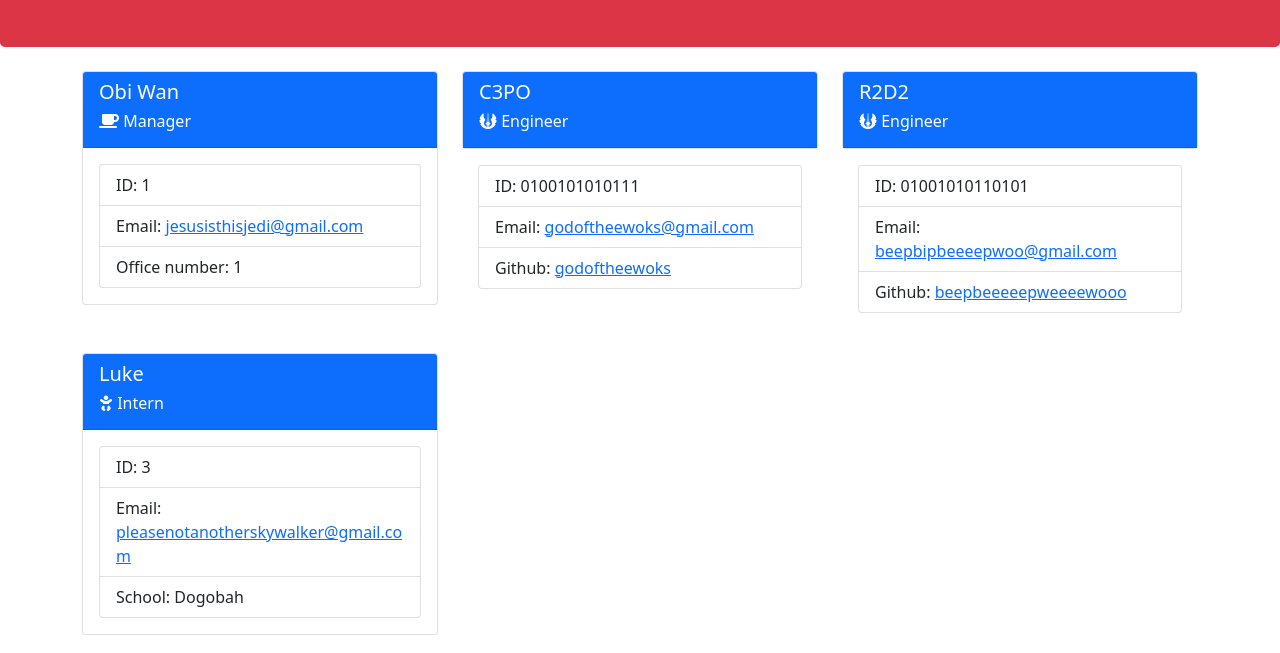
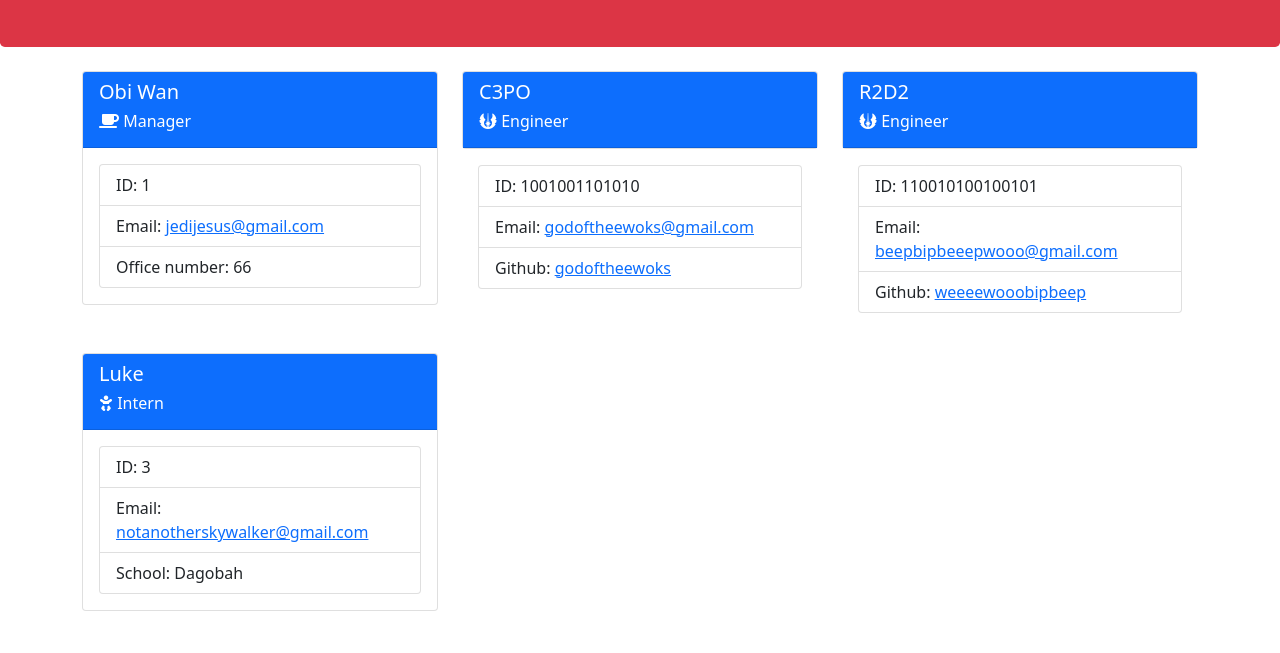
Before and after one commit to austingilmora/Team-A-Team, a website: page dist/index.html in a window 1280 px wide. Shown: the part 147-800 px from the top of the page. Drawn offline with nearby package versions, Linux system fonts and the light colour scheme.

Commit message:
added readme

```diff
--- a/dist/index.html
+++ b/dist/index.html
@@ -29,8 +29,8 @@
                         <div class="card-body">
                             <ul class="list-group">
                                 <li class="list-group-item">ID: 1</li>
-                                <li class="list-group-item">Email: <a href="mailto:jesusisthisjedi@gmail.com">jesusisthisjedi@gmail.com</a> </li>
-                                <li class="list-group-item">Office number: 1</li>
+                                <li class="list-group-item">Email: <a href="mailto:jedijesus@gmail.com">jedijesus@gmail.com</a> </li>
+                                <li class="list-group-item">Office number: 66</li>
                             </ul>
                         </div>
                     </div>
@@ -47,7 +47,7 @@
                     </div>
                     <div class="card-body">
                         <ul class="list-group">
-                            <li class="list-group-item">ID: 0100101010111</li>
+                            <li class="list-group-item">ID: 1001001101010</li>
                             <li class="list-group-item">Email: <a href="mailto:godoftheewoks@gmail.com">godoftheewoks@gmail.com</a></li>
                             <li class="list-group-item">Github: <a href="https://github.com/godoftheewoks">godoftheewoks</a></li>
                         </ul>
@@ -63,9 +63,9 @@
                     </div>
                     <div class="card-body">
                         <ul class="list-group">
-                            <li class="list-group-item">ID: 01001010110101</li>
-                            <li class="list-group-item">Email: <a href="mailto:beepbipbeeeepwoo@gmail.com">beepbipbeeeepwoo@gmail.com</a></li>
-                            <li class="list-group-item">Github: <a href="https://github.com/beepbeeeeepweeeewooo">beepbeeeeepweeeewooo</a></li>
+                            <li class="list-group-item">ID: 110010100100101</li>
+                            <li class="list-group-item">Email: <a href="mailto:beepbipbeeepwooo@gmail.com">beepbipbeeepwooo@gmail.com</a></li>
+                            <li class="list-group-item">Github: <a href="https://github.com/ weeeewooobipbeep"> weeeewooobipbeep</a></li>
                         </ul>
                     </div>
                 </div>
@@ -81,8 +81,8 @@
                         <div class="card-body">
                             <ul class="list-group">
                                 <li class="list-group-item">ID: 3</li>
-                                <li class="list-group-item">Email: <a href="mailto:pleasenotanotherskywalker@gmail.com">pleasenotanotherskywalker@gmail.com</a></li>
-                                <li class="list-group-item">School: Dogobah</li>
+                                <li class="list-group-item">Email: <a href="mailto:notanotherskywalker@gmail.com">notanotherskywalker@gmail.com</a></li>
+                                <li class="list-group-item">School: Dagobah</li>
                             </ul>
                         </div>
                     </div>
```
Also changed, not shown: README.md.
